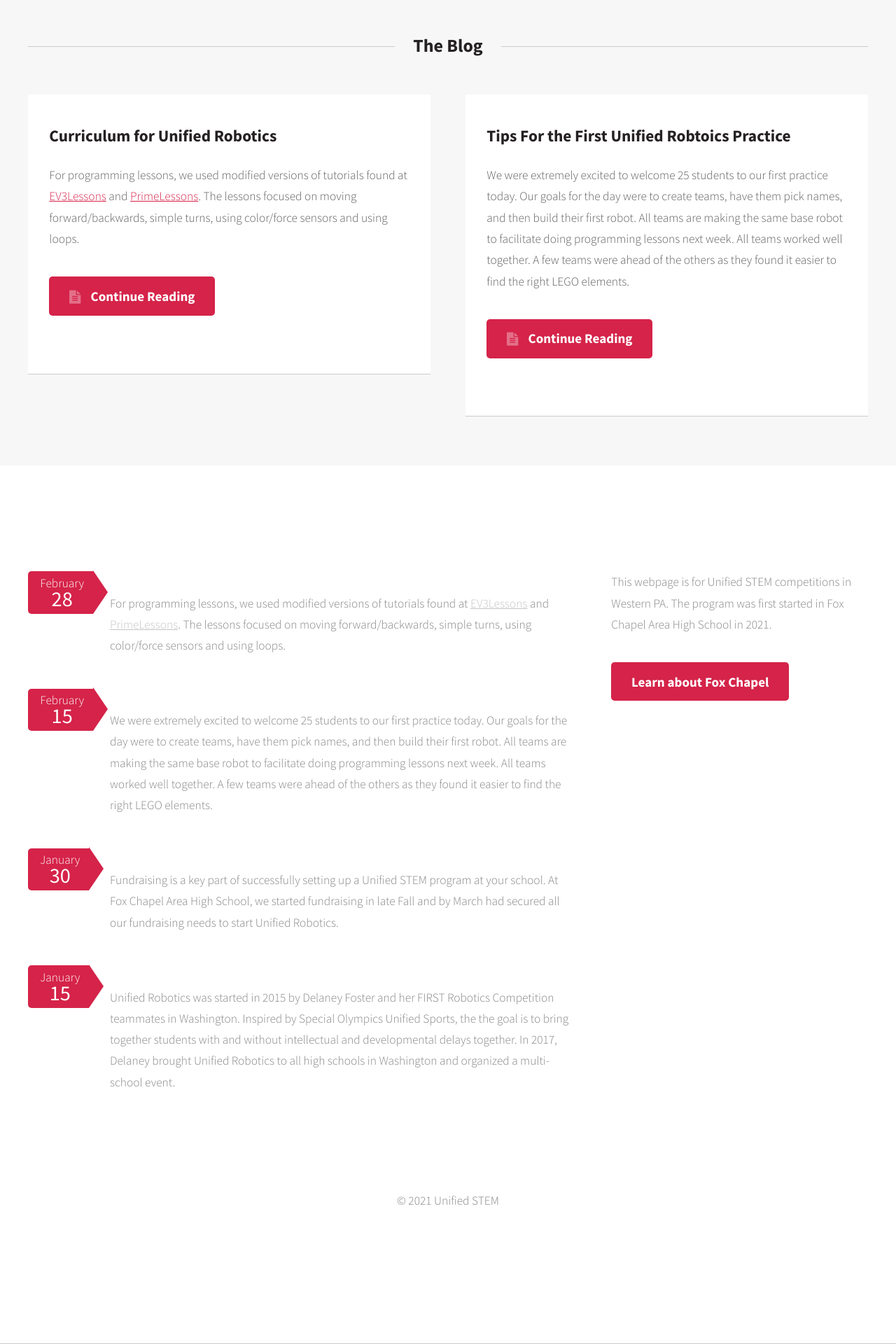
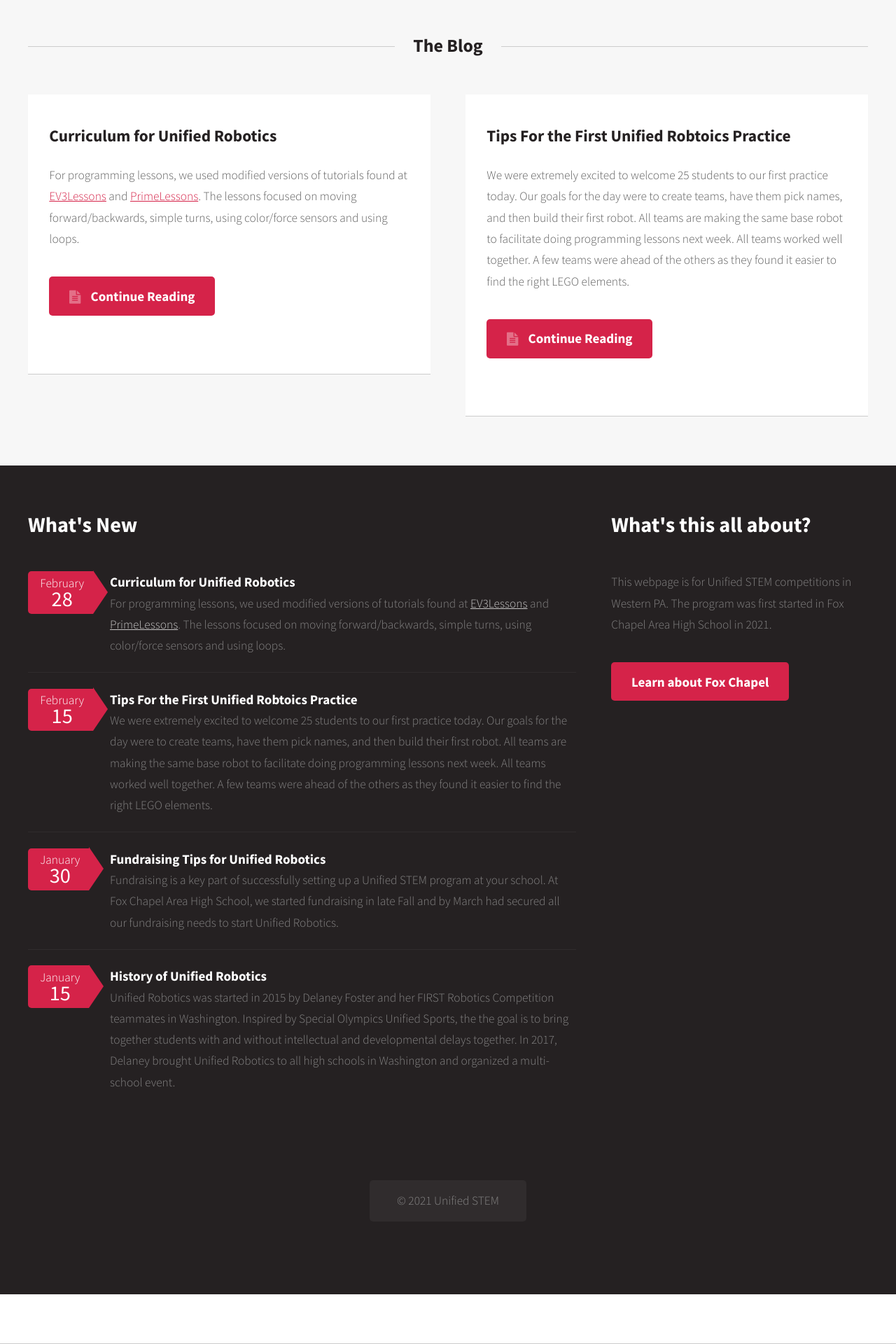
Before and after one commit to arvindseshan/Unified-STEM, a Jekyll site: the page built from index.html, in a window 1280 px wide. Shown: the part 1460-3380 px from the top of the page at 70% size. Built offline with Jekyll 4.4.1, drawn with Linux system fonts in a browser that asks for light colours; the list of posts is cut into pages by our own code.

Commit message:
Update style.css

```diff
--- a/assets/css/style.css
+++ b/assets/css/style.css
@@ -768,6 +768,7 @@
 	{
 		position: relative;
 		color: #858484;
+		background: #252122;
 	}
 
 		#footer-wrapper:before
```
